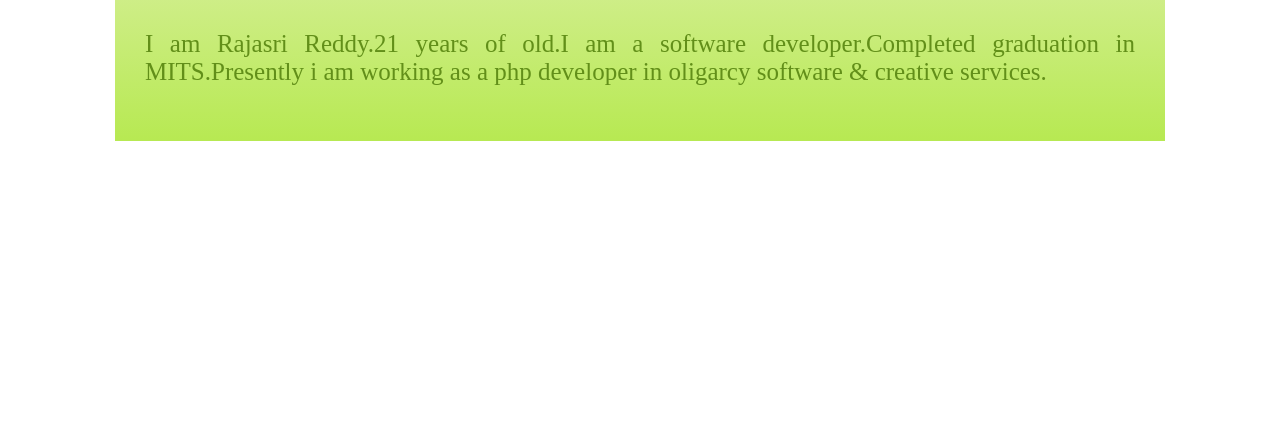
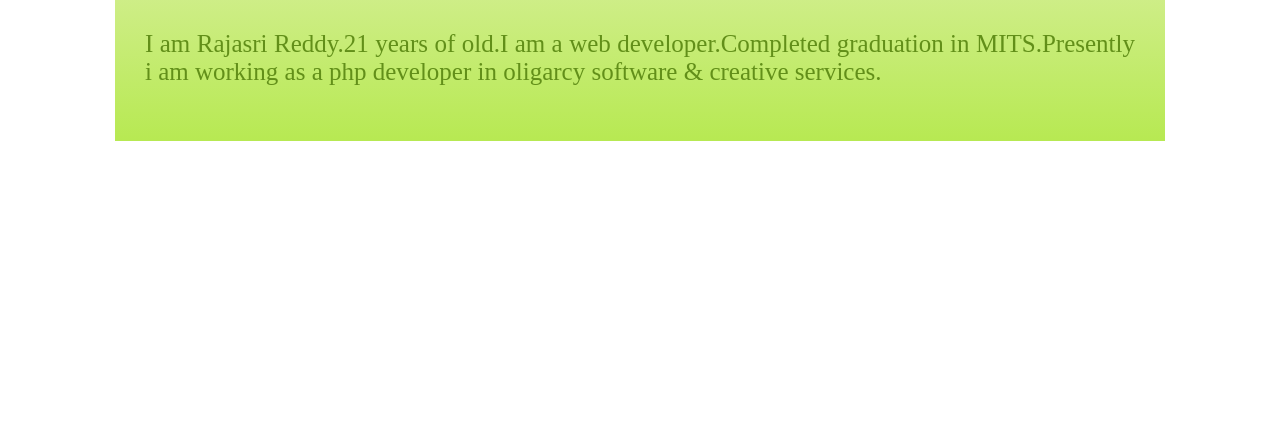
Before and after one commit to dev-rajasri/git-demo, a plain HTML site: page website(html&css)/index.html in a window 1280 px wide. Shown: the part 370-800 px from the top of the page. Drawn offline with Linux system fonts and the light colour scheme.

Commit message:
Added about me and its styles

```diff
--- a/website(html&css)/index.html
+++ b/website(html&css)/index.html
@@ -33,7 +33,7 @@
 	</div>
 	<div id="introduction">
 		<h3>What do you want to know about me ?</h3>
-		<p>I am Rajasri Reddy.21 years of old.I am a software developer.Completed graduation in MITS.Presently i am working as a php developer in oligarcy software & creative services.
+		<p>I am Rajasri Reddy.21 years of old.I am a web developer.Completed graduation in MITS.Presently i am working as a php developer in oligarcy software & creative services.
 		</p>
 	</div>
 </div>
```
